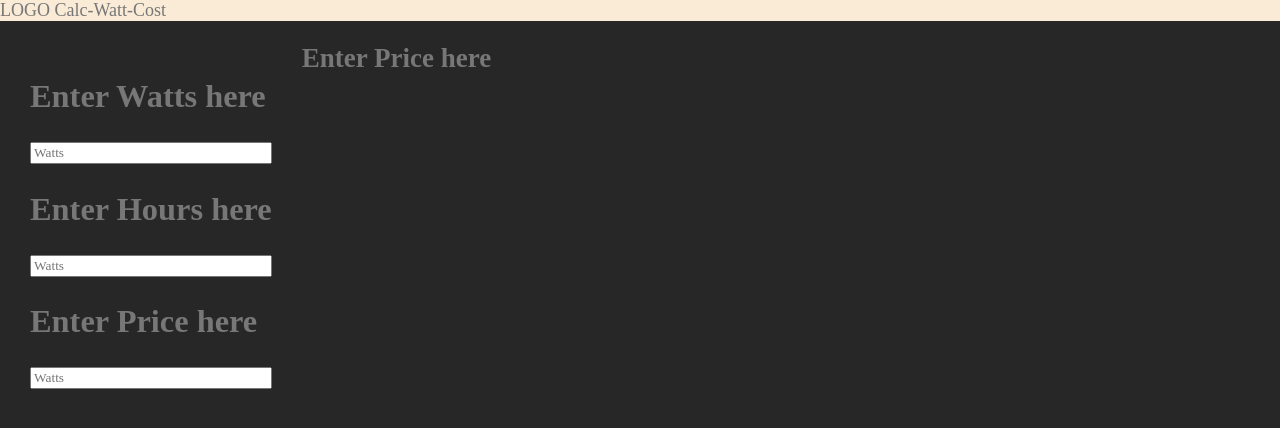
After one commit to VemAiensi/CalcWattCost, a PHP site: page / in a window 1280 px wide. The commit adds this page. Shown: the top 428 px of the page. Run offline with PHP 8.4, Linux system fonts and the light colour scheme.

Commit message:
Moved files, added changes to index

```diff
--- /dev/null
+++ b/index.html
@@ -0,0 +1,33 @@
+<!DOCTYPE html>
+
+<html>
+    <head>
+        <title>CalcWattCost</title>
+        <link rel="stylesheet" href="src/styles.css">
+    </head>
+
+    <body>
+        <div class="nav">
+            <span>LOGO</span>
+            <span>Calc-Watt-Cost</span>
+        </div>
+
+        <div class="page">
+            <div class="input_area">
+                <h2>Enter Watts here</h2>
+                <input type="text" placeholder="Watts">
+
+                <h2>Enter Hours here</h2>
+                <input type="text" placeholder="Watts">
+
+                <h2>Enter Price here</h2>
+                <input type="text" placeholder="Watts">
+            </div>
+
+            <div class="summation">
+                <h2>Enter Price here</h2>
+            </div>
+        </div>
+    </body>
+
+</html>
--- a/src/styles.css
+++ b/src/styles.css
@@ -1,9 +1,33 @@
+* {
+    box-sizing: border-box;
+    font-family: Raleway;
+    color: #777;
+}
+
+html, body{
+    margin: 0;
+    padding: 0;
+    font-size: large;
+    display: flex;
+    flex-direction: column;
+    background-color: #272727;
+}
+
 .nav{
     background-color: antiquewhite;
 }
 
-.input_area{
+.page{
     display: flex;
-    font-size: larger;
+}
+
+.summation{
+    display:flex;
 
 }
+
+.input_area{
+    margin: 30px;
+    display: grid;
+    font-size: larger;
+}
```
Also changed, not shown: src/index.html (deleted, +0 -28 lines), src/phptest/Readme.md (added), src/phptest/footer.php (renamed from phptest/footer.php), src/phptest/header.php (renamed from phptest/header.php), src/phptest/test.css (renamed from phptest/test.css), src/phptest/testUI.php (renamed from phptest/testUI.php), src/phptest/testserver.php (renamed from phptest/testserver.php), src/phptest/welcome.php (renamed from phptest/welcome.php).
